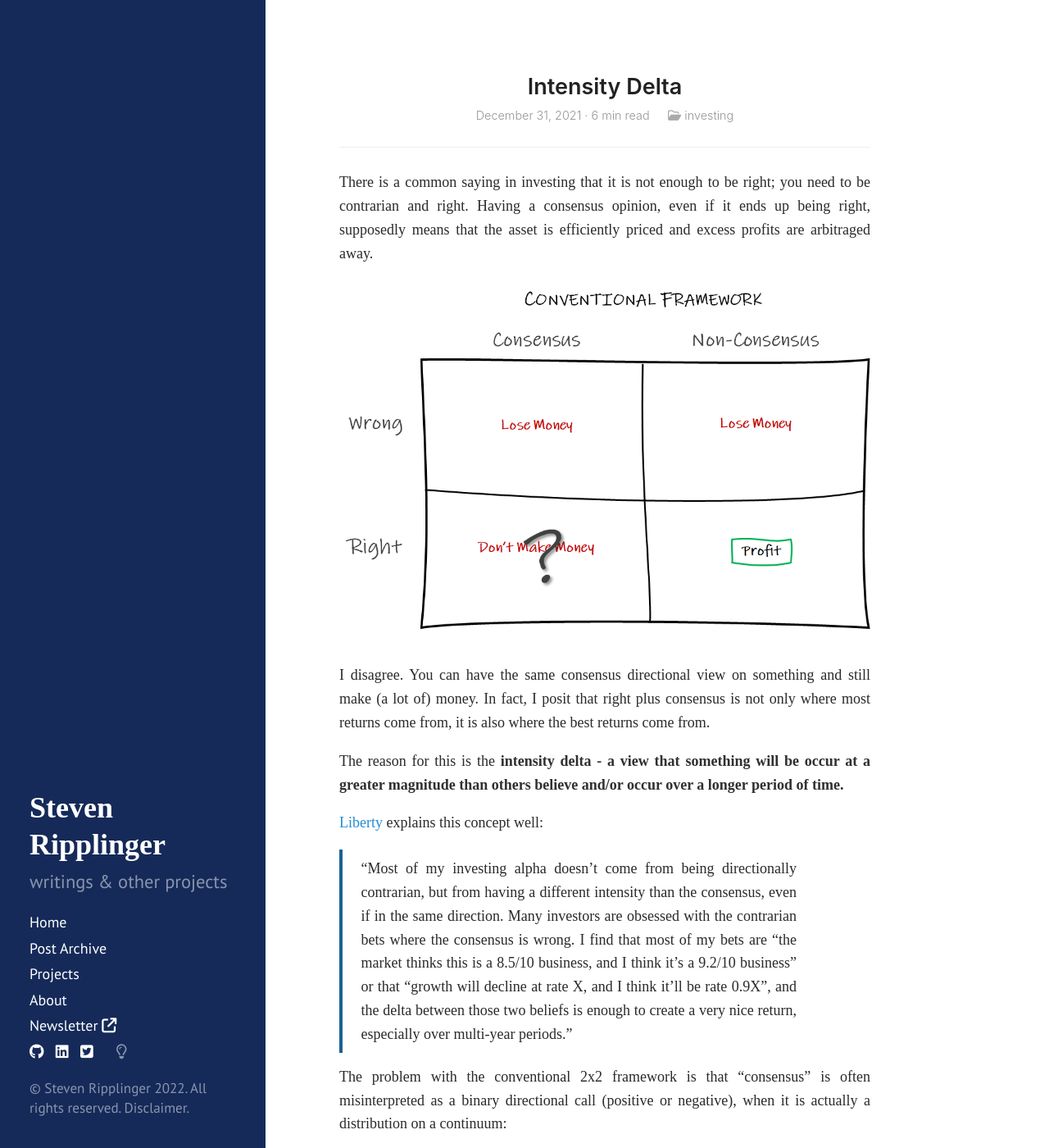
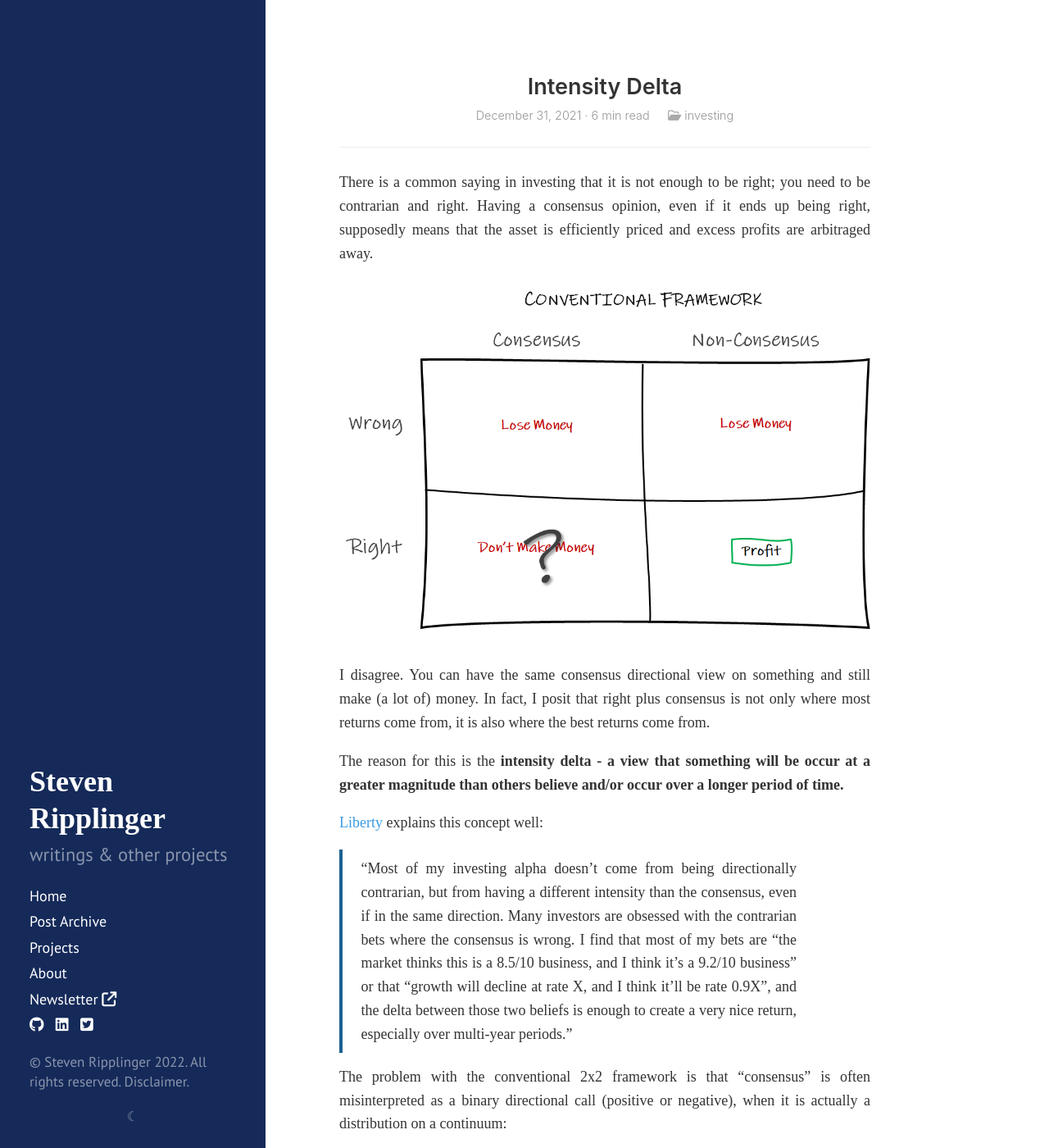
Before and after one commit to sripplin/website, a Jekyll site: the page built from _posts/2021-12-31-intensity-delta.md, in a window 1280 px wide and 1400 px high. Shown: the whole window at 82% size. Built offline with Jekyll 4.4.1, drawn with Linux system fonts in a browser that asks for light colours; nearby versions of some CDN libraries; some web fonts are replaced.

Commit message:
dark mode with button and auto

```diff
--- a/_includes/sidebar.html
+++ b/_includes/sidebar.html
@@ -41,13 +41,12 @@
                 <i class="fa-brands fa-linkedin"></i>
             </a>&nbsp;
             <a href="{{ site.social.twitter }}">
-                <i class="fa-brands fa-square-twitter"></i>
-            </a>&emsp;
-            <i class="fa-regular fa-lightbulb" onclick="document.body.classList.toggle('dark')"></i>
+                <i class="fa-brands fa-square-twitter"></i></a>
         </p>
     </div>
     </nav>
 
     <p style="font-size: 0.95rem; line-height:1.4">&copy Steven Ripplinger {{ site.time | date: '%Y' }}. All rights reserved. <a style="color: rgba(255,255,255,.5);" href="{{ site.url }}/disclaimer">Disclaimer.</a></p>
+    <center><p id="theme-toggle" onclick="modeSwitcher()" style="cursor: pointer;font-size: 0.9rem;"></p></center>
   </div>
 </div>
--- a/_layouts/default.html
+++ b/_layouts/default.html
@@ -1,4 +1,5 @@
 <!DOCTYPE html>
+
 <html lang="en-us" class="fa-events-icons-ready">
 
   {% include head.html %}
@@ -12,4 +13,5 @@
     </div>
 
   </body>
-</html>
+  <script src="/scripts/mode-switcher.js"></script>
+  </html>
--- a/_layouts/post.html
+++ b/_layouts/post.html
@@ -81,7 +81,7 @@
 </div>
 
 <!-- Back to Top -->
-<script src="{{site.url}}/assets/vanilla-back-to-top.min.js"></script>
+<script src="{{site.url}}/scripts/vanilla-back-to-top.min.js"></script>
 <script>addBackToTop({
   diameter: 40,
   backgroundColor: '#152a59',
--- a/css/hyde.css
+++ b/css/hyde.css
@@ -69,7 +69,7 @@
 .sidebar {
   font-family: "PT Sans", "Arial", sans-serif;
   text-align: center;
-  padding: 2rem 1rem;
+  padding: 2rem 1rem 1rem 1rem;
   color: rgba(255,255,255,.5);
   background-color: #181818;
 }
@@ -102,7 +102,7 @@
 
 /* Sidebar nav */
 .sidebar-nav {
-  margin-bottom: 1rem;
+  margin-bottom: 0.5rem;
 }
 .sidebar-nav-item {
   display: block;
@@ -126,7 +126,7 @@
   .sidebar-sticky {
     position: absolute;
     right:  1rem;
-    bottom: 1rem;
+    bottom: 0.5rem;
     left:   1rem;
   }
 }
@@ -233,7 +233,7 @@
   top: -0.5rem;
   bottom: 0;
   font-size: 0.8rem;
-  color: #6e6e6f;
+  color: var(--main-subtitle-color);
 }
 
 
@@ -273,32 +273,17 @@
 
 /* Custom - Blue #1a3b82 */
 .theme-base-blue .sidebar {
-  background-color: #152a59;
+  background-color: var(--sidebar-background-color);
 }
 .theme-base-blue .related-posts li a:hover {
-  color: #1c6192;
+  color: var(--link-color);
 }
 .theme-base-blue .content a {
   text-decoration: none;
   border-bottom: 2px;
-  border-bottom-color: #1c6192;
+  border-bottom-color: var(--link-color);
 }
 .theme-base-blue .content h1, h2, h3, h4, h5, h6,
 .theme-base-blue .post-title a {
-  color: #222222;
+  color: var(--main-text-color);
 }
-
-/* Dark Mode */
-body {
-  transition: background 0.5s ease-in, color 0.5s ease-in;
-}
-.dark {
-  color: #e3e3e3;
-  background: #0d0d0d;
-}
-.dark .page-title,
-.dark .post-title,
-.dark .post-title a,
-.dark .body h1, h2, h3, h4, h5, h6 {
-  color: #bcbcbc;
-}
--- a/css/poole.css
+++ b/css/poole.css
@@ -41,6 +41,49 @@
           box-sizing: border-box;
 }
 
+html, html[data-theme="light"] {
+	--link-color: rgb(59, 155, 228);
+  --main-background-color: hsl(0, 0%, 100%);
+  --main-text-color: hsl(0, 0%, 20%);
+  --main-title-color: #313131;
+  --main-subtitle-color: #6e6e6e;
+  --main-postmeta-color: #969696;
+  --sidebar-background-color: #152a59;
+}
+
+html[data-theme="dark"] {
+  --link-color: #67BDFC;
+  --main-background-color: hsl(0, 0%, 10%);
+  --main-text-color: hsl(0, 0%, 85%);
+  --main-title-color: #313131;
+  --main-subtitle-color: #bbbbbb;
+  --main-postmeta-color: #969696;
+  --sidebar-background-color: hsl(240, 25%, 2%);
+}
+
+
+@media (prefers-color-scheme: dark) {
+    html, html[data-theme="dark"] {
+      --link-color: #67BDFC;
+      --main-background-color: hsl(0, 0%, 10%);
+      --main-text-color: hsl(0, 0%, 85%);
+      --main-title-color: #313131;
+      --main-subtitle-color: #bbbbbb;
+      --main-postmeta-color: #969696;
+      --sidebar-background-color: hsl(240, 25%, 2%);
+    }
+
+    html[data-theme="light"] {
+      --link-color: rgb(59, 155, 228);
+      --main-background-color: hsl(0, 0%, 100%);
+      --main-text-color: hsl(0, 0%, 20%);
+      --main-title-color: #313131;
+      --main-subtitle-color: #6e6e6e;
+      --main-postmeta-color: #969696;
+      --sidebar-background-color: #152a59;
+  }
+}
+
 html,
 body {
   margin: 0;
@@ -59,15 +102,15 @@
 }
 
 body {
-  color: #2a2a2a;
-  background-color: #fff;
+	background-color: var(--main-background-color);
+	color: var(--main-text-color);
   -webkit-text-size-adjust: 100%;
       -ms-text-size-adjust: 100%;
 }
 
 /* No `:visited` state is required by default (browsers will use `a`) */
 a {
-  color: #268bd2;
+  color: var(--link-color);
   text-decoration: none;
 }
 a strong {
@@ -84,7 +127,7 @@
   margin-bottom: .5rem;
   font-weight: 600;
   line-height: 1.4;
-  color: #313131;
+  color: var(--main-title-color);
   text-rendering: antialiased;
 }
 h1 {
@@ -114,9 +157,9 @@
   margin-bottom: 1rem;
 }
 
-strong {
+/* strong {
   color: #303030;
-}
+} */
 
 
 /* Lists */
@@ -346,7 +389,7 @@
 .page-title,
 .post-title,
 .post-title a {
-  color: #303030;
+  color: var(--main-title-color);
 }
 .page-title,
 .post-title {
@@ -369,21 +412,21 @@
   font-size: 1.1rem;
   margin-top: -0.4rem;
   margin-bottom: -0.2rem;
-  color: #6e6e6e;
+  color: var(--main-subtitle-color);
 }
 .post-date {
   display: block;
   font-size: 0.8rem;
   margin-top: -0.3rem;
   margin-bottom: 0.8rem;
-  color: #969696;
+  color: var(--main-postmeta-color);
 }
 .category {
   display: block;
   font-size: 0.8rem;
   margin-top: -0.3rem;
   margin-bottom: 0.8rem;
-  color: #969696;
+  color: var(--main-postmeta-color);
 }
 .post-meta {
   font-size: 0.8rem;
@@ -405,14 +448,14 @@
 }
 .related-posts li small {
   font-size: 75%;
-  color: #999;
+  color: var(--main-postmeta-color);
 }
 .related-posts li a:hover {
-  color: #268bd2;
+  color: var(--link-color);
   text-decoration: none;
 }
 .related-posts li a:hover small {
-  color: inherit;
+  color: var(--link-color)
 }
 
 .footnotes {
--- /dev/null
+++ b/scripts/mode-switcher.js
@@ -0,0 +1,53 @@
+let systemInitiatedDark = window.matchMedia("(prefers-color-scheme: dark)");
+let theme = sessionStorage.getItem('theme');
+
+if (systemInitiatedDark.matches) {
+	document.getElementById("theme-toggle").innerHTML = "&#128161;";
+} else {
+	document.getElementById("theme-toggle").innerHTML = "&#9790;";
+}
+
+function prefersColorTest(systemInitiatedDark) {
+  if (systemInitiatedDark.matches) {
+  	document.documentElement.setAttribute('data-theme', 'dark');
+   	document.getElementById("theme-toggle").innerHTML = "&#128161;";
+   	sessionStorage.setItem('theme', '');
+  } else {
+  	document.documentElement.setAttribute('data-theme', 'light');
+    document.getElementById("theme-toggle").innerHTML = "&#9790;";
+    sessionStorage.setItem('theme', '');
+  }
+}
+systemInitiatedDark.addListener(prefersColorTest);
+
+
+function modeSwitcher() {
+	let theme = sessionStorage.getItem('theme');
+	if (theme === "dark") {
+		document.documentElement.setAttribute('data-theme', 'light');
+		sessionStorage.setItem('theme', 'light');
+		document.getElementById("theme-toggle").innerHTML = "&#9790;";
+	}	else if (theme === "light") {
+		document.documentElement.setAttribute('data-theme', 'dark');
+		sessionStorage.setItem('theme', 'dark');
+		document.getElementById("theme-toggle").innerHTML = "&#128161;";
+	} else if (systemInitiatedDark.matches) {
+		document.documentElement.setAttribute('data-theme', 'light');
+		sessionStorage.setItem('theme', 'light');
+		document.getElementById("theme-toggle").innerHTML = "&#9790;";
+	} else {
+		document.documentElement.setAttribute('data-theme', 'dark');
+		sessionStorage.setItem('theme', 'dark');
+		document.getElementById("theme-toggle").innerHTML = "&#128161;";
+	}
+}
+
+if (theme === "dark") {
+	document.documentElement.setAttribute('data-theme', 'dark');
+	sessionStorage.setItem('theme', 'dark');
+	document.getElementById("theme-toggle").innerHTML = "&#128161;";
+} else if (theme === "light") {
+	document.documentElement.setAttribute('data-theme', 'light');
+	sessionStorage.setItem('theme', 'light');
+	document.getElementById("theme-toggle").innerHTML = "&#9790;";
+}
```
Also changed, not shown: scripts/vanilla-back-to-top.min.js (renamed from assets/vanilla-back-to-top.min.js).
